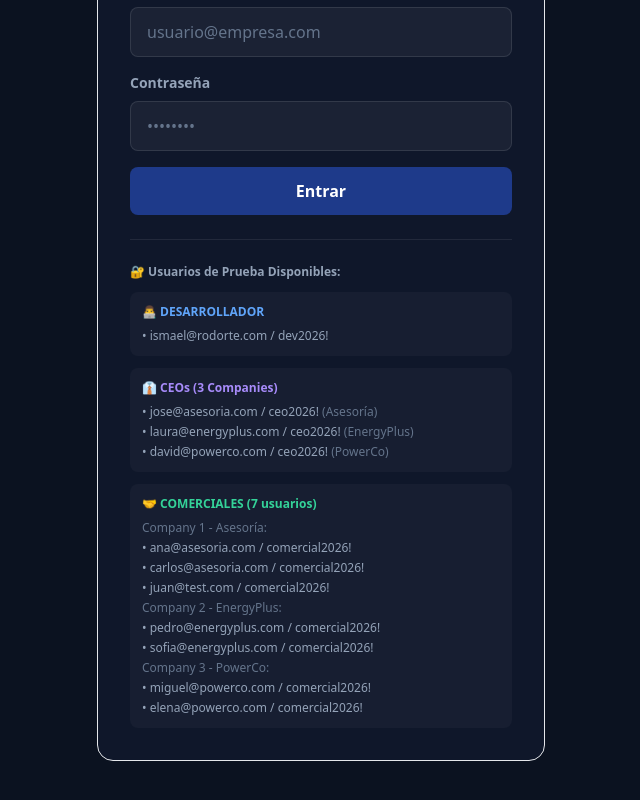
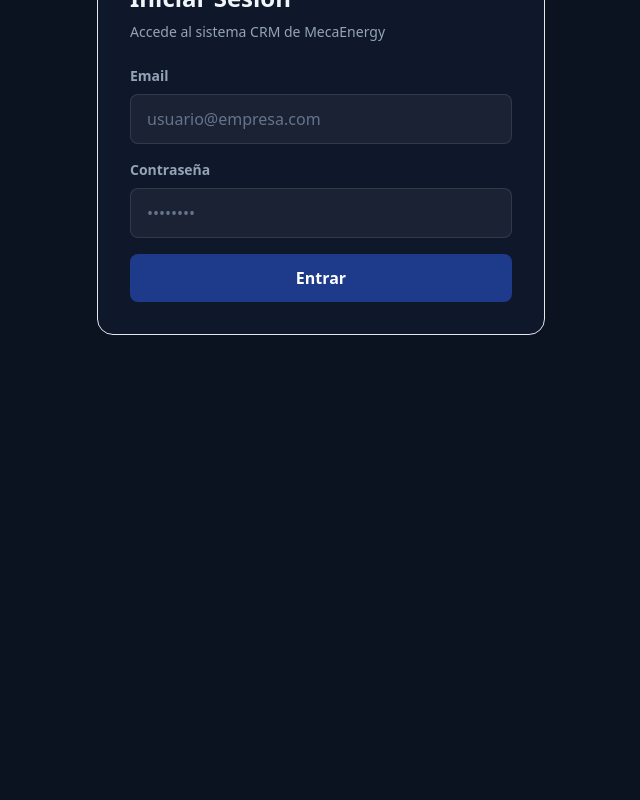
Before and after one commit to ismaelz001/RapidEnergy, a Next.js app: page /login in a window 1280 px wide. Shown: the part 290-1090 px from the top of the page, without its empty margins (319-959 px from the left). After the commit the page ends 800 px from the top, so only its background shows below. Built offline with nearby package versions, Linux system fonts and the light colour scheme; no server answers.

Commit message:
security: remove exposed test credentials from login page

```diff
--- a/app/login/page.jsx
+++ b/app/login/page.jsx
@@ -128,48 +128,7 @@ export default function LoginPage() {
           </button>
         </form>
 
-        <div className="mt-6 pt-6 border-t border-[rgba(255,255,255,0.08)]">
-          <p className="text-xs font-semibold text-[#94A3B8] mb-3">🔐 Usuarios de Prueba Disponibles:</p>
 
-          <div className="space-y-3">
-            {/* DEV */}
-            <div className="bg-[rgba(255,255,255,0.03)] p-3 rounded-lg">
-              <p className="text-xs font-semibold text-[#60A5FA] mb-2">👨‍💻 DESARROLLADOR</p>
-              <div className="space-y-1 text-xs text-[#94A3B8]">
-                <p>• ismael@rodorte.com / dev2026!</p>
-              </div>
-            </div>
-
-            {/* CEOs */}
-            <div className="bg-[rgba(255,255,255,0.03)] p-3 rounded-lg">
-              <p className="text-xs font-semibold text-[#A78BFA] mb-2">👔 CEOs (3 Companies)</p>
-              <div className="space-y-1 text-xs text-[#94A3B8]">
-                <p>• jose@asesoria.com / ceo2026! <span className="text-[#64748B]">(Asesoría)</span></p>
-                <p>• laura@energyplus.com / ceo2026! <span className="text-[#64748B]">(EnergyPlus)</span></p>
-                <p>• david@powerco.com / ceo2026! <span className="text-[#64748B]">(PowerCo)</span></p>
-              </div>
-            </div>
-
-            {/* COMERCIALES */}
-            <div className="bg-[rgba(255,255,255,0.03)] p-3 rounded-lg">
-              <p className="text-xs font-semibold text-[#34D399] mb-2">🤝 COMERCIALES (7 usuarios)</p>
-              <div className="space-y-1 text-xs text-[#94A3B8]">
-                <p className="text-[#64748B] font-medium">Company 1 - Asesoría:</p>
-                <p>• ana@asesoria.com / comercial2026!</p>
-                <p>• carlos@asesoria.com / comercial2026!</p>
-                <p>• juan@test.com / comercial2026!</p>
-
-                <p className="text-[#64748B] font-medium mt-2">Company 2 - EnergyPlus:</p>
-                <p>• pedro@energyplus.com / comercial2026!</p>
-                <p>• sofia@energyplus.com / comercial2026!</p>
-
-                <p className="text-[#64748B] font-medium mt-2">Company 3 - PowerCo:</p>
-                <p>• miguel@powerco.com / comercial2026!</p>
-                <p>• elena@powerco.com / comercial2026!</p>
-              </div>
-            </div>
-          </div>
-        </div>
       </div>
     </div>
   );
```
